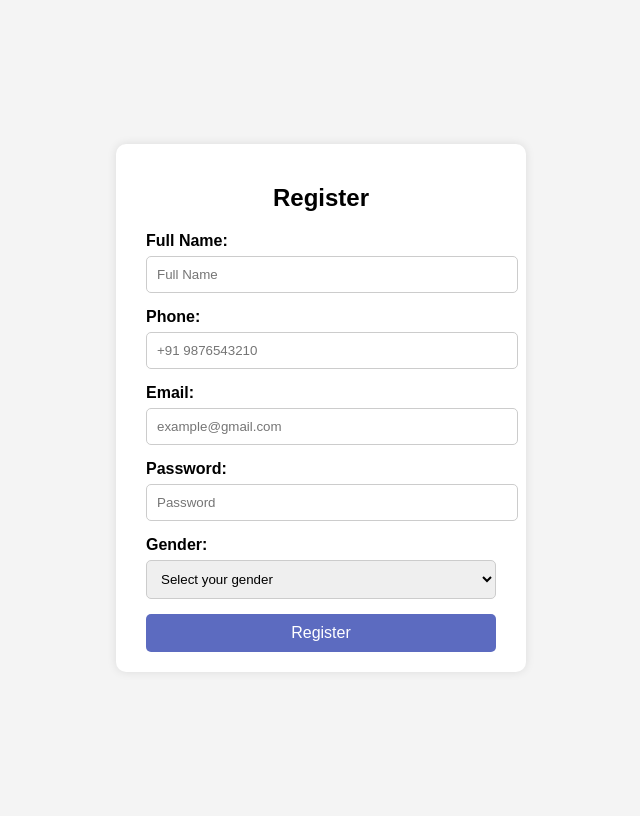
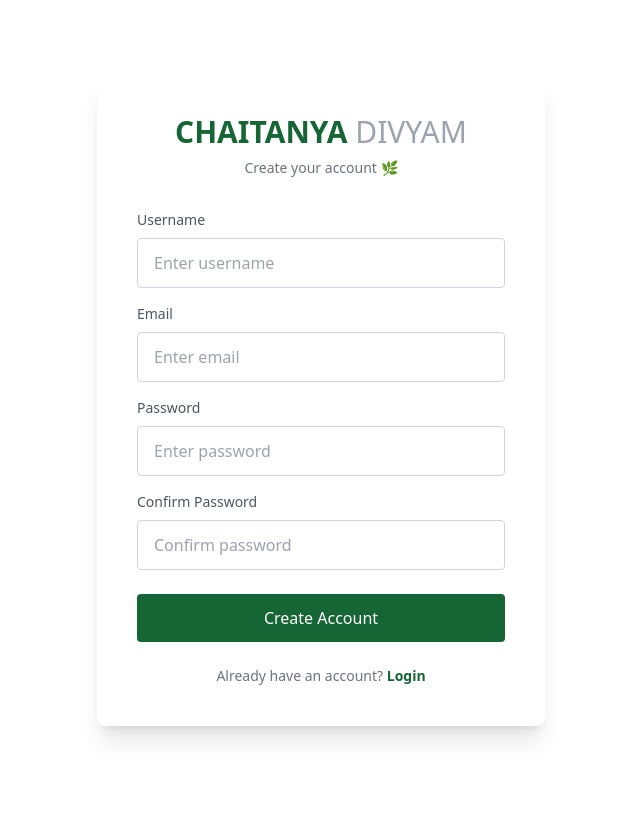
Before and after one commit to ayush-kumar-pandit/e-commerce-platform, a Django app: page /user/register/ in a window 1280 px wide. Shown: the whole page, without its empty margins (319-959 px from the left). After the commit the page ends 741 px from the top, so only its background shows below. Run offline with Django 5.2, Linux system fonts and the light colour scheme; some libraries are stand-ins or nearby versions.

Commit message:
Sign Up/ Sign In added

```diff
--- a/CDA/static/css/register.css
+++ /dev/null
@@ -1,45 +0,0 @@
-body {
-  font-family: Arial, sans-serif;
-  background-color: #f4f4f4;
-  display: flex;
-  justify-content: center;
-  align-items: center;
-  height: 100vh;
-}
-form {
-  background-color: #fff;
-  padding: 20px 30px;
-  border-radius: 10px;
-  box-shadow: 0 0 10px rgba(0, 0, 0, 0.1);
-  width: 350px;
-}
-h2 {
-  text-align: center;
-  margin-bottom: 20px;
-}
-input[type="text"],
-input[type="email"],
-input[type="password"],
-select {
-  width: 100%;
-  padding: 10px;
-  margin: 6px 0 15px 0;
-  border: 1px solid #ccc;
-  border-radius: 5px;
-}
-input[type="submit"] {
-  width: 100%;
-  padding: 10px;
-  background-color: #5c6bc0;
-  border: none;
-  color: #fff;
-  font-size: 16px;
-  border-radius: 5px;
-  cursor: pointer;
-}
-input[type="submit"]:hover {
-  background-color: #3949ab;
-}
-label {
-  font-weight: bold;
-}
--- a/CDA/templates/register.html
+++ b/CDA/templates/register.html
@@ -1,37 +1,100 @@
 {% load static %}
 <!DOCTYPE html>
 <html lang="en">
+
 <head>
-    <meta charset="UTF-8">
-    <meta name="viewport" content="width=device-width, initial-scale=1.0">
-    <title>Registration Form</title>
-    <link href = "{% static "css/register.css" %}" rel = "stylesheet">
+<meta charset="UTF-8">
+<meta name="viewport" content="width=device-width, initial-scale=1.0">
+
+<title>Register | Chaitanya Divyam</title>
+
+<script src="https://cdn.tailwindcss.com"></script>
+
+<link href="https://fonts.googleapis.com/css2?family=Playfair+Display:wght@400;700&family=Inter:wght@300;400;600&display=swap" rel="stylesheet">
+
 </head>
-<body>
-    <form action="/submit_registration" method="POST">
-        <h2>Register</h2>
 
-        <label for="fullname">Full Name:</label>
-        <input type="text" id="fullname" name="fullname" required placeholder = "Full Name">
+<body class="bg-cream flex items-center justify-center min-h-screen">
 
-        <label for="number">Phone:</label>
-        <input type="text" id="number" name="number" required placeholder = "+91 9876543210">
+<div class="w-full max-w-md bg-white shadow-xl rounded-lg p-10">
 
-        <label for="email">Email:</label>
-        <input type="email" id="email" name="email" required placeholder = "example@gmail.com">
+    <!-- Logo -->
+    <div class="text-center mb-8">
+        <h1 class="text-3xl font-bold text-green-800">
+            CHAITANYA <span class="font-light text-gray-400">DIVYAM</span>
+        </h1>
 
-        <label for="password">Password:</label>
-        <input type="password" id="password" name="password" required placeholder = "Password">
+        <p class="text-gray-500 text-sm mt-2">
+            Create your account 🌿
+        </p>
+    </div>
 
-        <label for="gender">Gender:</label>
-        <select id="gender" name="gender" required>
-            <option value="">Select your gender</option>
-            <option value="male">Male</option>
-            <option value="female">Female</option>
-            <option value="other">Other</option>
-        </select>
+    <form method="POST">
+        {% csrf_token %}
 
-        <input type="submit" value="Register">
+        <div class="mb-4">
+            <label class="block text-sm text-gray-600 mb-2">
+                Username
+            </label>
+
+            <input type="text"
+                   name="username"
+                   class="w-full border border-gray-300 rounded px-4 py-3 focus:outline-none focus:border-green-700"
+                   placeholder="Enter username"
+                   required>
+        </div>
+
+        <div class="mb-4">
+            <label class="block text-sm text-gray-600 mb-2">
+                Email
+            </label>
+
+            <input type="email"
+                   name="email"
+                   class="w-full border border-gray-300 rounded px-4 py-3 focus:outline-none focus:border-green-700"
+                   placeholder="Enter email"
+                   required>
+        </div>
+
+        <div class="mb-4">
+            <label class="block text-sm text-gray-600 mb-2">
+                Password
+            </label>
+
+            <input type="password"
+                   name="password1"
+                   class="w-full border border-gray-300 rounded px-4 py-3 focus:outline-none focus:border-green-700"
+                   placeholder="Enter password"
+                   required>
+        </div>
+
+        <div class="mb-6">
+            <label class="block text-sm text-gray-600 mb-2">
+                Confirm Password
+            </label>
+
+            <input type="password"
+                   name="password2"
+                   class="w-full border border-gray-300 rounded px-4 py-3 focus:outline-none focus:border-green-700"
+                   placeholder="Confirm password"
+                   required>
+        </div>
+
+        <button type="submit"
+                class="w-full bg-green-800 text-white py-3 rounded hover:bg-green-900 transition">
+            Create Account
+        </button>
+
     </form>
+
+    <p class="text-center text-sm text-gray-500 mt-6">
+        Already have an account?
+        <a href="{% url 'login' %}" class="text-green-800 font-semibold hover:underline">
+            Login
+        </a>
+    </p>
+
+</div>
+
 </body>
 </html>
--- a/CDA/user/views.py
+++ b/CDA/user/views.py
@@ -6,4 +6,4 @@ def register(request):
     return render(request, "register.html")
 
 def login(request):
-    return HttpResponse("Login Page")
+    return render(request, "login.html")
```
Also changed, not shown: CDA/templates/login.html (+77 -0 lines).
